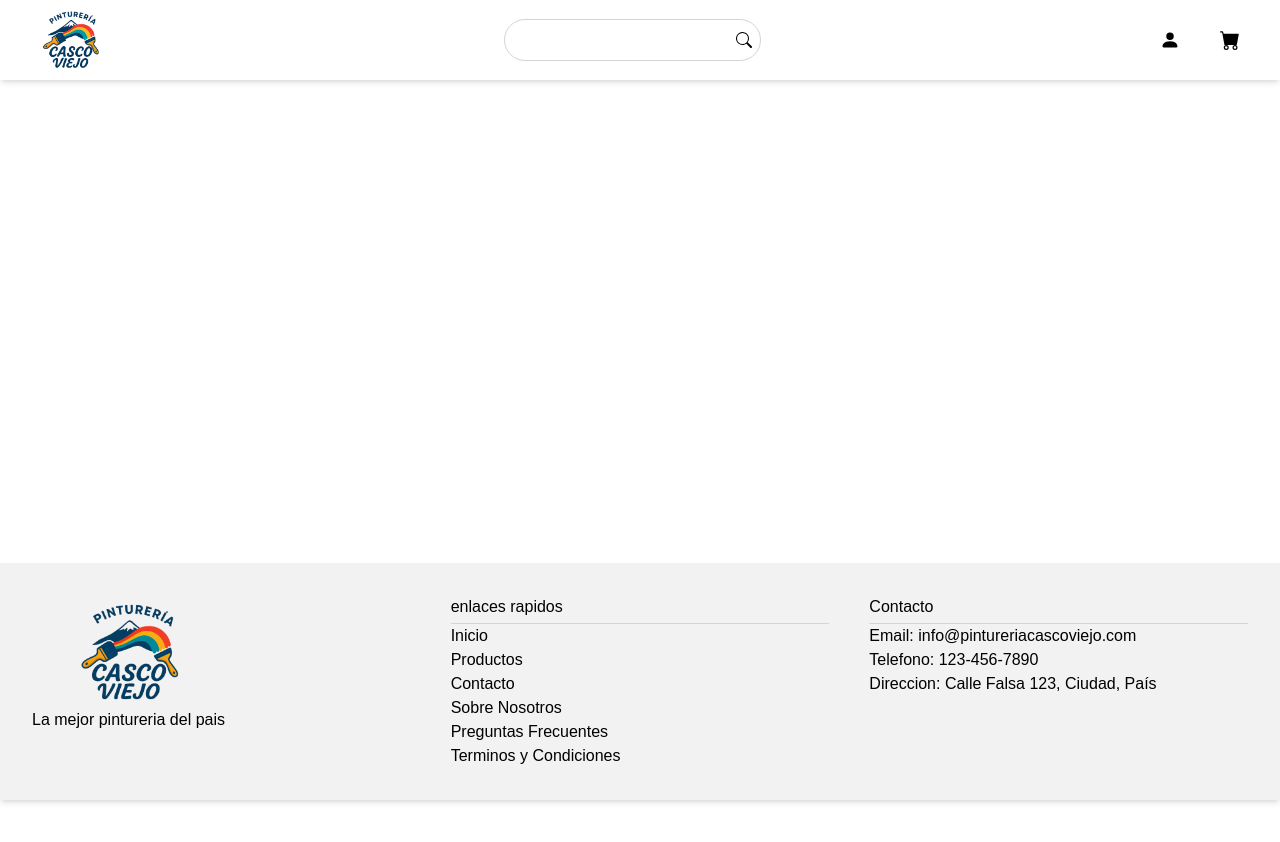
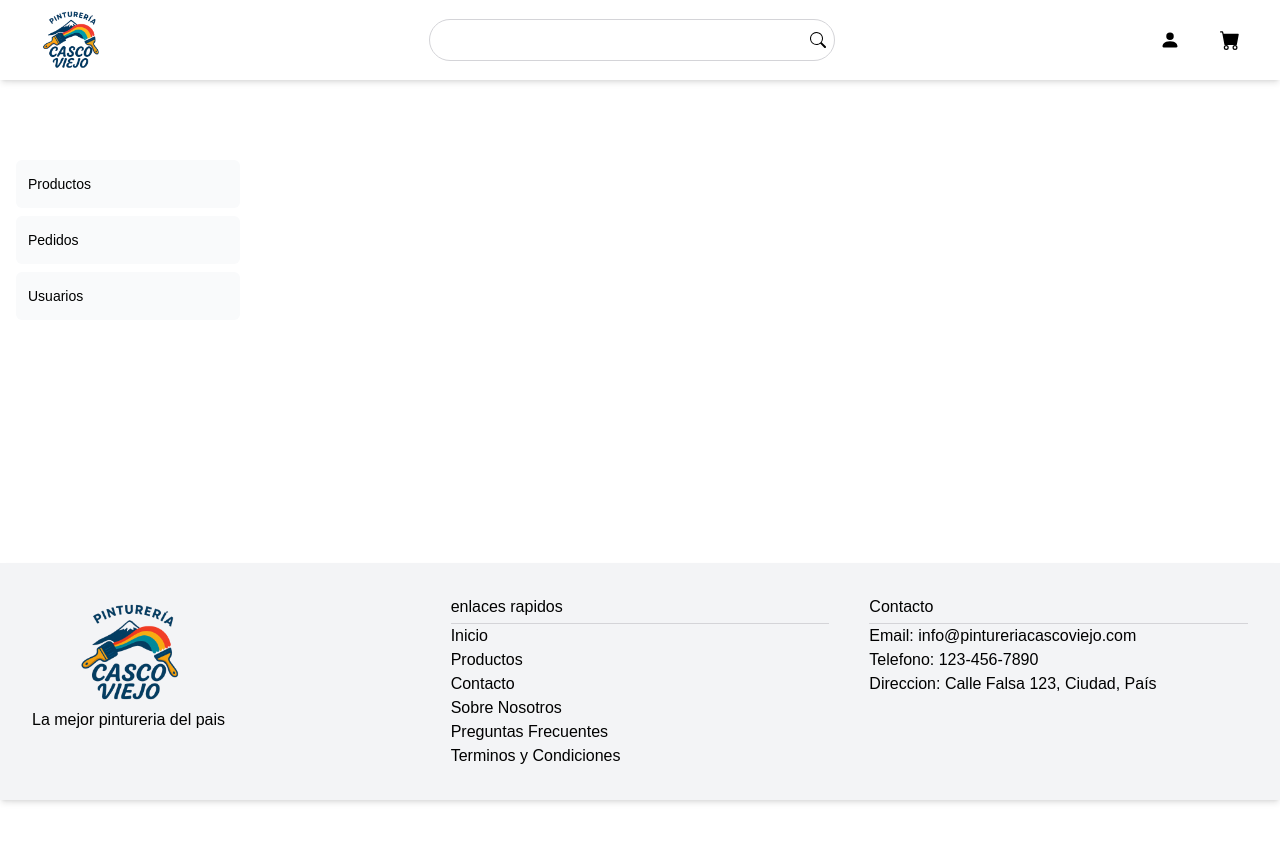
Before and after one commit to Facundo-Sura/Pintureria-Casco-Viejo, a Next.js app in the folder pintureria-casco-viejo/: page / in a window 1280 px wide. Shown: the top 842 px of the page. Built offline with nearby package versions, Linux system fonts and the light colour scheme.

Commit message:
aside para dashboard liso

```diff
--- a/pintureria-casco-viejo/app/layout.tsx
+++ b/pintureria-casco-viejo/app/layout.tsx
@@ -2,6 +2,7 @@ import type { Metadata } from "next";
 import "./globals.css";
 import Header from "../components/Header";
 import Footer from "../components/Footer";
+import Aside from "@/components/Aside";
 
 export const metadata: Metadata = {
   title: "Pintureria Casco Viejo",
@@ -16,9 +17,14 @@ export default function RootLayout({
   return (
     <html lang="es">
       <body>
-        <Header />
+        <div className="min-h-screen flex flex-col">
+      <Header />
+      <Aside />
+      <main className="flex-1 md:ml-64 pt-4 pb-24"> {/* Ajusta el padding para el footer */}
         {children}
-        <Footer />
+      </main>
+      <Footer />
+    </div>
       </body>
     </html>
   );
--- a/pintureria-casco-viejo/app/page.tsx
+++ b/pintureria-casco-viejo/app/page.tsx
@@ -6,7 +6,7 @@ export default function Home() {
     <div className="flex min-h-screen items-center justify-center font-sans ">
 
       <main></main>
-      <aside></aside>
+
 
     </div>
   );
--- /dev/null
+++ b/pintureria-casco-viejo/components/Aside.tsx
@@ -0,0 +1,119 @@
+"use client";
+import Link from "next/link";
+import { usePathname } from "next/navigation";
+import clsx from "clsx";
+import { useState } from "react";
+
+const links = [
+  {
+    href: "/admin/products",
+    name: "Productos",
+  },
+  {
+    href: "/admin/orders",
+    name: "Pedidos",
+  },
+  {
+    href: "/admin/users",
+    name: "Usuarios",
+  },
+];
+
+export default function Aside() {
+  const pathname = usePathname();
+  const [isMobileMenuOpen, setIsMobileMenuOpen] = useState(false);
+
+  const toggleMobileMenu = () => {
+    setIsMobileMenuOpen(!isMobileMenuOpen);
+  };
+
+  return (
+    <>
+      {/* Mobile Menu Button */}
+      <div className="md:hidden fixed top-16 left-0 right-0 z-40 bg-white border-b border-gray-200 p-2">
+        <button
+          onClick={toggleMobileMenu}
+          className="flex items-center gap-2 p-2 text-sm font-medium text-gray-700 hover:bg-gray-100 rounded-md w-full justify-center"
+          aria-label="Menú de administración"
+          aria-expanded={isMobileMenuOpen}
+        >
+          <span>Menú Administración</span>
+          <svg
+            xmlns="http://www.w3.org/2000/svg"
+            width="16"
+            height="16"
+            fill="currentColor"
+            viewBox="0 0 16 16"
+            className={`transition-transform ${isMobileMenuOpen ? "rotate-180" : ""}`}
+          >
+            <path d="M7.247 11.14 2.451 5.658C1.885 5.013 2.345 4 3.204 4h9.592a1 1 0 0 1 .753 1.659l-4.796 5.48a1 1 0 0 1-1.506 0z"/>
+          </svg>
+        </button>
+      </div>
+
+      {/* Mobile Menu Overlay */}
+      {isMobileMenuOpen && (
+        <div className="fixed inset-0 z-30 md:hidden">
+          {/* Backdrop */}
+          <div
+            className="absolute inset-0 bg-black/50"
+            onClick={toggleMobileMenu}
+          />
+
+          {/* Mobile Menu Panel */}
+          <div className="absolute top-28 left-0 right-0 bg-white shadow-lg border-t border-gray-200">
+            <nav className="p-4">
+              <div className="space-y-2">
+                {links.map((link) => (
+                  <Link
+                    key={link.name}
+                    href={link.href}
+                    onClick={() => setIsMobileMenuOpen(false)}
+                    className={clsx(
+                      "flex h-[48px] grow items-center justify-center gap-2 rounded-md bg-gray-50 p-3 text-sm font-medium hover:bg-sky-100 hover:text-blue-600",
+                      {
+                        "bg-sky-100 text-blue-600": pathname === link.href,
+                      }
+                    )}
+                  >
+                    {link.name}
+                  </Link>
+                ))}
+              </div>
+            </nav>
+          </div>
+        </div>
+      )}
+
+      {/* Desktop Aside */}
+      <aside className="hidden md:block fixed top-16 left-0 h-[calc(100vh-4rem)] w-64 overflow-y-auto z-10">
+        <div className="pt-24 pb-8 px-4">
+          <nav className="space-y-2">
+            {links.map((link) => {
+              return (
+                <Link
+                  key={link.name}
+                  href={link.href}
+                  className={clsx(
+                    "flex h-[48px] grow items-center justify-start gap-2 rounded-md bg-gray-50 p-3 text-sm font-medium hover:bg-sky-100 hover:text-blue-600 md:flex-none md:justify-start md:p-2 md:px-3 transition-colors duration-200",
+                    {
+                      "bg-sky-100 text-blue-600": pathname === link.href,
+                    }
+                  )}
+                >
+                  <p>{link.name}</p>
+                </Link>
+              );
+            })}
+          </nav>
+        </div>
+      </aside>
+
+      {/* Spacers para el contenido principal */}
+      <div className="h-16 md:h-16" /> {/* Espacio para el botón móvil */}
+      <div className="md:ml-64 min-h-[calc(100vh-8rem)]">
+        {/* El contenido de la página va aquí */}
+      </div>
+    </>
+  );
+}
--- a/pintureria-casco-viejo/components/Footer.tsx
+++ b/pintureria-casco-viejo/components/Footer.tsx
@@ -3,7 +3,7 @@ import Link from "next/link";
 
 export default function Footer() {
     return(
-        <footer className="absolute bottom-0 left-0 right-0 bg-black/5 p-8 shadow-md z-50 px-8 grid grid-cols-1 md:grid-cols-3 gap-10">
+        <footer className="absolute bottom-0 left-0 right-0 bg-gray-100 p-8 shadow-md z-20 px-8 grid grid-cols-1 md:grid-cols-3 gap-10">
         <div>
           <Image src="/logo_169.png" alt="logo" width={200} height={100} />
           <p>La mejor pintureria del pais</p>
--- a/pintureria-casco-viejo/components/Searchbar.tsx
+++ b/pintureria-casco-viejo/components/Searchbar.tsx
@@ -1,7 +1,7 @@
 export default function Searchbar() {
   return (
-    <form className="border border-zinc-300 rounded-full p-2 flex items-center">
-      <input type="text" className="outline-none px-2" />
+    <form className="border border-zinc-300 rounded-full p-2 w-1/3 flex items-center">
+      <input type="text" className="outline-none w-full px-2" />
       <button>
         <svg
           xmlns="http://www.w3.org/2000/svg"
```
Also changed, not shown: pintureria-casco-viejo/package.json (+7 -6 lines), 1 other file (tests, documents, lock files or other folders).
